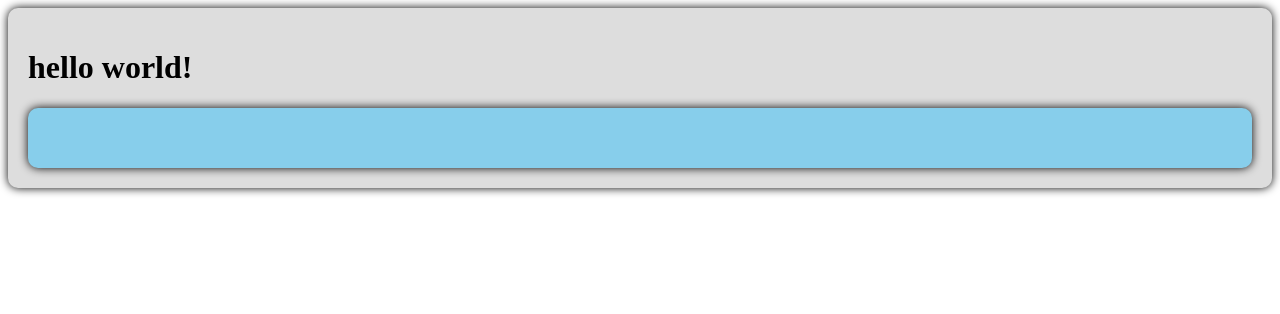
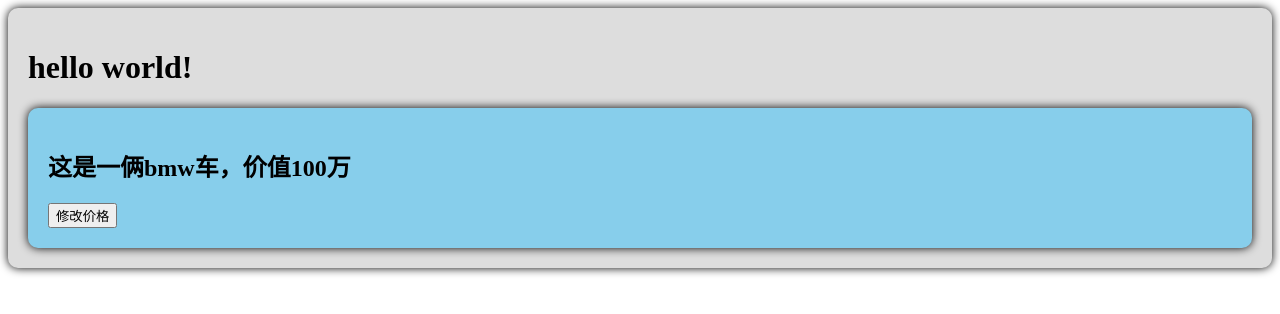
Before and after one commit to NadeshikoToRin/HelloVue3, a Vue app: page / in a window 1280 px wide. Shown: the top 314 px of the page. Built offline with nearby package versions, Linux system fonts and the light colour scheme.

Commit message:
001-reactive修改汽车价格

```diff
--- a/src/components/Person.vue
+++ b/src/components/Person.vue
@@ -1,6 +1,7 @@
 <template>
     <div class="person">
-        <h2></h2>
+        <h2>这是一俩{{car.brand}}车，价值{{car.price}}万</h2>
+        <button @click="changePrice">修改价格</button>
     </div>
 </template>
 
@@ -10,7 +11,11 @@ import { reactive } from 'vue';
     let car = reactive({
         brand:'bmw',
         price:100
-    })
+    });
+    function changePrice(){
+        car.price += 10;
+    }
+
 </script>
 
 <style scoped>
```
